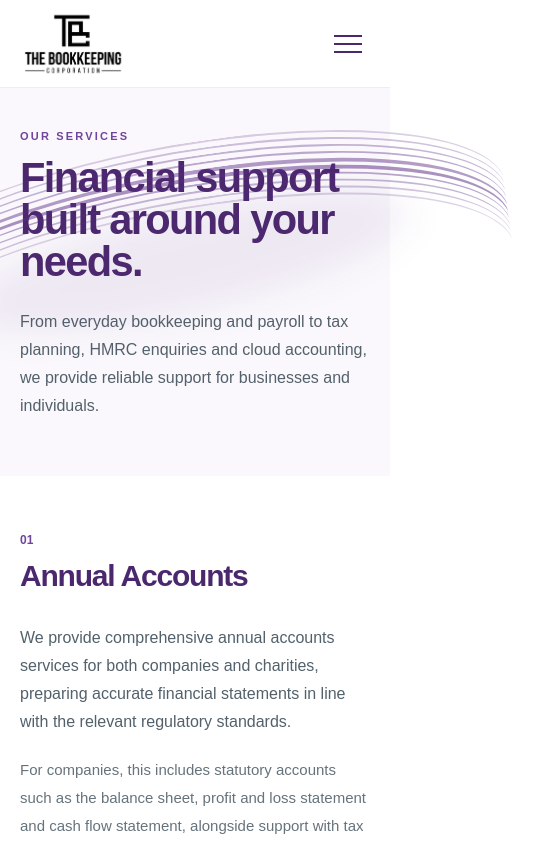
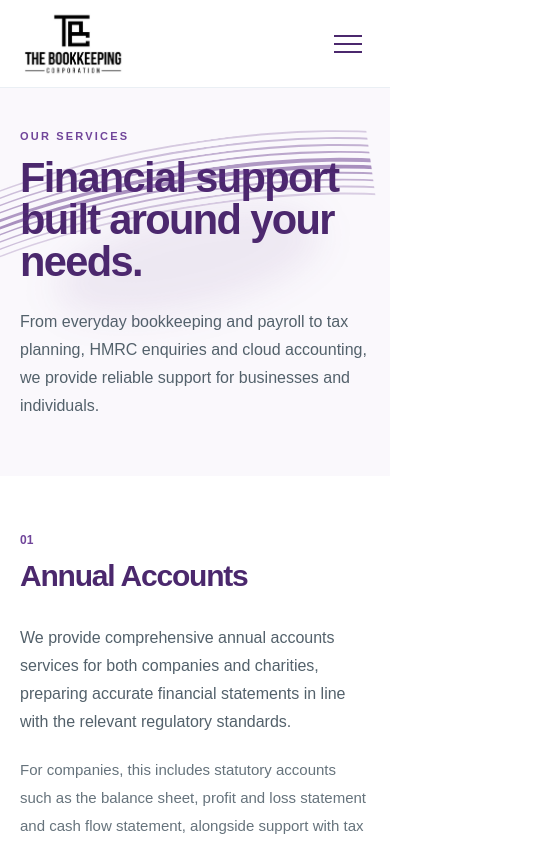
Before and after one commit to zyusuf14/Bookkeeping2, a Next.js app: page /services in a window 390 px wide. Shown: the top 844 px of the page, 539 px wide, since content can reach past the window. Built offline with nearby package versions, Linux system fonts and the light colour scheme.

Commit message:
Fix mobile overflow

```diff
--- a/app/globals.css
+++ b/app/globals.css
@@ -23,30 +23,31 @@
    GLOBAL
 ======================================== */
 
-html {
+html,
+body {
   width: 100%;
   max-width: 100%;
+  margin: 0;
+  padding: 0;
   overflow-x: hidden;
+  overscroll-behavior-x: none;
+}
+
+html {
   background: #ffffff;
 }
 
 body {
-  width: 100%;
-  max-width: 100%;
   min-height: 100%;
-  margin: 0;
-  overflow-x: hidden;
-
   background: var(--background);
   color: var(--foreground);
-
   font-family: Arial, Helvetica, sans-serif;
 }
 
-#__next {
+main {
   width: 100%;
   max-width: 100%;
-  overflow-x: hidden;
+  overflow-x: clip;
 }
 
 /* ========================================
@@ -70,26 +71,25 @@ body {
   z-index: 2;
 }
 
+/* ========================================
+   SERVICE WAVE CONTAINER
+======================================== */
+
 .service-wave {
   position: absolute;
 
   z-index: 0;
 
-  width: 130%;
-  max-width: none;
+  left: 0;
+
+  width: 100%;
+  max-width: 100%;
 
   height: 420px;
 
-  left: -15%;
+  overflow: hidden;
 
   pointer-events: none;
-
-  /*
-    Important:
-    prevents the oversized decorative wave
-    from creating horizontal page overflow.
-  */
-  overflow: hidden;
 }
 
 /* Cluster around cards 1–2 */
@@ -106,14 +106,20 @@ body {
   transform: rotate(8deg) scaleX(-1);
 }
 
-/* Individual purple strands */
+/* ========================================
+   INDIVIDUAL PURPLE STRANDS
+======================================== */
 
 .service-wave span {
   position: absolute;
 
-  left: 0;
+  /*
+    The strands are wider than the screen,
+    but the service-wave container clips them.
+  */
+  left: -15%;
 
-  width: 100%;
+  width: 130%;
   height: 250px;
 
   border-radius: 50%;
@@ -177,7 +183,9 @@ body {
   opacity: 0.3;
 }
 
-/* Subtle purple depth/glow */
+/* ========================================
+   PURPLE DEPTH / GLOW
+======================================== */
 
 .service-wave::after {
   content: "";
@@ -211,10 +219,10 @@ body {
 
 @media (max-width: 768px) {
   .service-wave {
-    width: 165%;
-    max-width: none;
+    left: 0;
 
-    left: -32%;
+    width: 100%;
+    max-width: 100%;
 
     height: 340px;
 
@@ -230,7 +238,16 @@ body {
   }
 
   .service-wave span {
+    /*
+      Only the decorative strands are 165%.
+      The parent remains 100% wide.
+    */
+    left: -32.5%;
+
+    width: 165%;
+
     height: 190px;
+
     border-top-width: 2.5px;
   }
 
@@ -289,7 +306,7 @@ body {
 
   overflow: hidden;
 
-  background: white;
+  background: #ffffff;
 
   pointer-events: none;
 }
@@ -301,6 +318,8 @@ body {
   max-width: 100%;
 
   height: 100%;
+
+  overflow: hidden;
 }
 
 @media (max-width: 768px) {
@@ -323,31 +342,21 @@ body {
 
   z-index: 1;
 
+  overflow: hidden;
+
   pointer-events: none;
-
-  /*
-    Stops the SVG from making the page
-    wider than the viewport.
-  */
-  overflow: hidden;
 }
 
 .about-wave-svg {
   position: absolute;
 
-  /*
-    100% is safer than 100vw here.
-    100vw can sometimes create horizontal
-    overflow because of the browser viewport.
-  */
   width: 100%;
+  max-width: 100%;
 
   height: 220px;
 
-  left: 50%;
+  left: 0;
   top: -110px;
-
-  transform: translateX(-50%);
 
   display: block;
 
@@ -357,9 +366,11 @@ body {
 @media (max-width: 768px) {
   .about-wave-svg {
     width: 100%;
+    max-width: 100%;
 
     height: 150px;
 
+    left: 0;
     top: -75px;
   }
 }
@@ -433,21 +444,21 @@ body {
 }
 
 /* ========================================
-   EXTRA MOBILE OVERFLOW PROTECTION
+   MOBILE OVERFLOW PROTECTION
 ======================================== */
 
 @media (max-width: 768px) {
   html,
-  body {
-    width: 100%;
-    max-width: 100%;
-    overflow-x: hidden;
-  }
-
+  body,
   main {
     width: 100%;
     max-width: 100%;
     overflow-x: hidden;
+    overscroll-behavior-x: none;
+  }
+
+  section {
+    max-width: 100%;
   }
 
   img,
```
